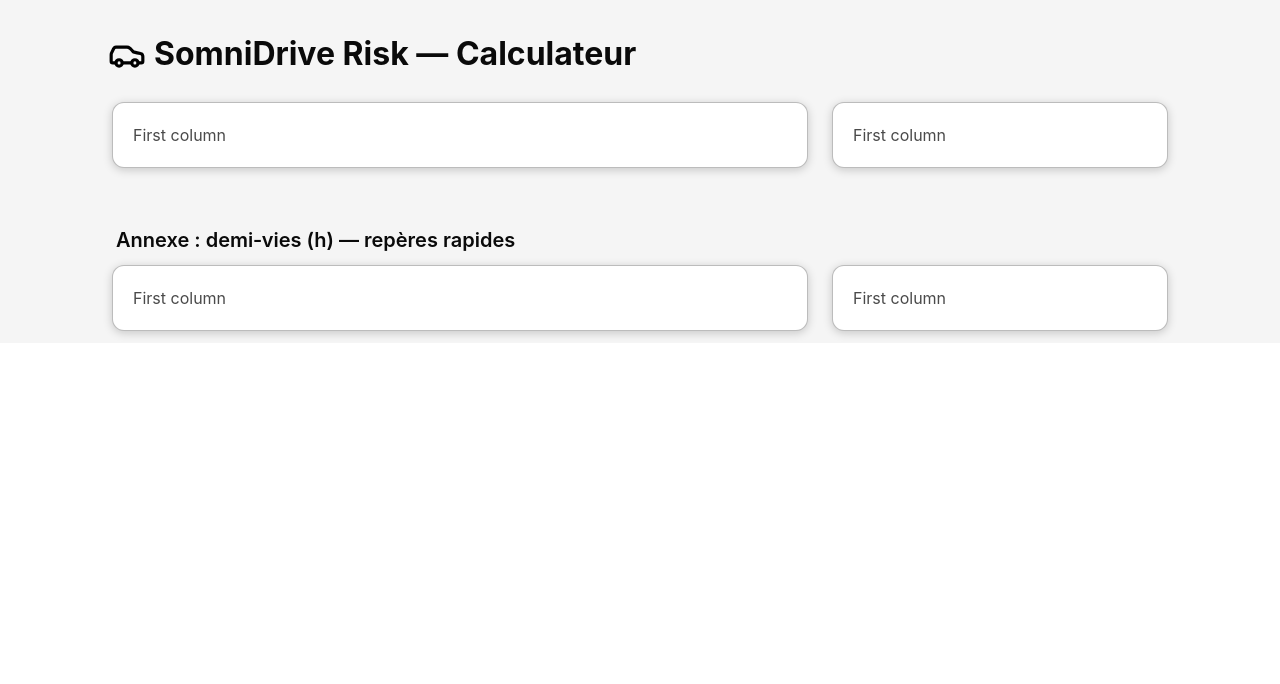
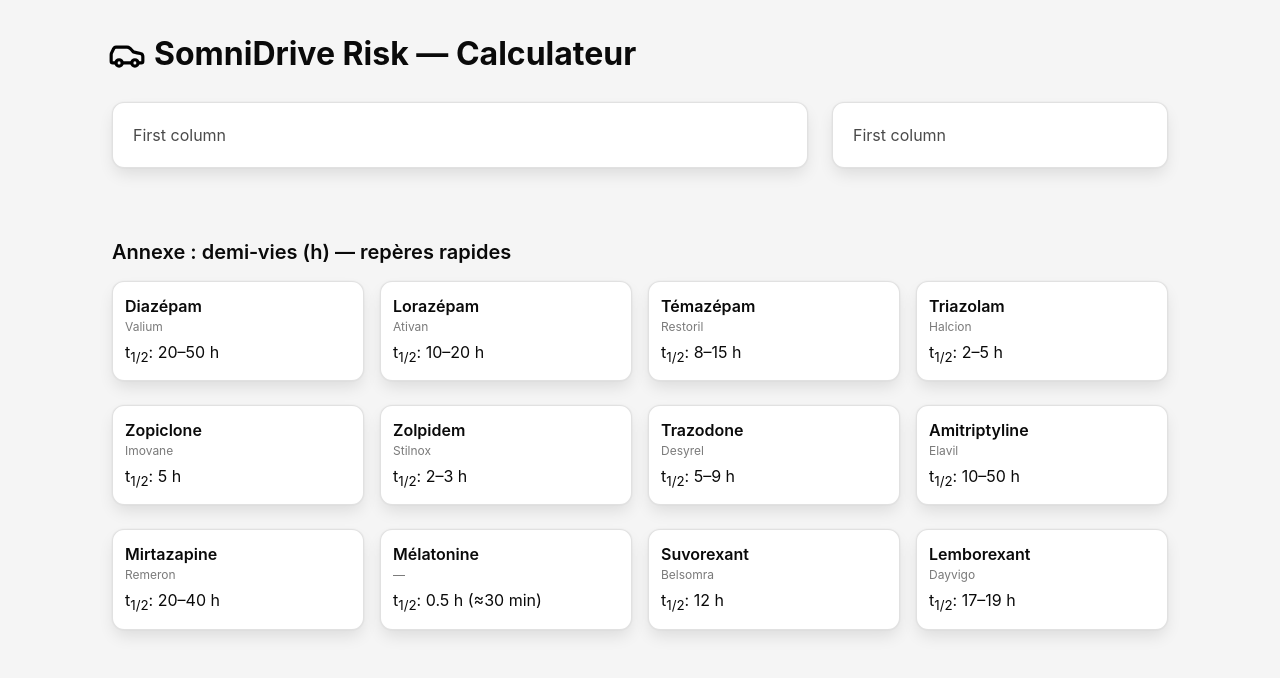
Before and after one commit to samyiss/SomniDrive, a React (Create React App) app: page / in a window 1280 px wide. Shown: the top 684 px of the page. Built offline with nearby package versions, Linux system fonts and the light colour scheme.

Commit message:
annexe display drugs cards finished

```diff
--- a/src/App.css
+++ b/src/App.css
@@ -43,9 +43,8 @@
 }
 
 .subtle-border {
-  border: 1px solid rgba(168, 168, 168, 0.76); /* Bulma grey */
+  border: 1px solid rgba(168, 168, 168, 0.35); /* Bulma grey */
   background: white;
   border-radius: 12px;              /* smooth corners */
-  box-shadow: 0 2px 10px rgba(0, 0, 0, 0.19);
   padding: 1.25rem;
 }
--- a/src/HomePage.jsx
+++ b/src/HomePage.jsx
@@ -103,39 +103,44 @@
                 </p>
             </div>
 
-            <div className="columns is-3">
+            <div className="columns">
                 <div className="column is-8">
-                    <div className="box subtle-border">
+                    <div className="card subtle-border">
                         First column
                     </div>
                 </div>
                 <div className="column">
-                    <div className="box subtle-border">
+                    <div className="card subtle-border">
                         First column
                     </div>
                 </div>
             </div>
 
 
+            <div className="pt-6 pb-6">
+                <div className="has-text-left">
+                    <p className="subtitle has-text-weight-semibold has-text-black pb-4">
+                        Annexe : demi‑vies (h) — repères rapides
+                    </p>
+                </div>
 
-            <div className="columns pt-6 has-text-right">
-                <p className="subtitle pl-4 has-text-weight-semibold has-text-black">
-                    Annexe : demi‑vies (h) — repères rapides
-                </p>
+                <div className="columns is-variable is-2 is-multiline">
+                    {
+                        drugs.map((drug) => (
+                            <div className="column is-3 mb-auto" key={drug.id}>
+                                <div className="card subtle-border p-3">
+                                    <p className="has-text-weight-semibold has-text-black">{drug.name}</p>
+                                    <p className="has-text-grey is-size-7 mb-1">{drug.brand}</p>
+                                    <p className="has-text-black">
+                                        t<sub>1/2</sub>: {drug.halfLife}
+                                    </p>
+                                </div>
+                            </div>
+                        ))
+                    }
+                </div>
             </div>
 
-            <div className="columns is-3">
-                <div className="column is-8">
-                    <div className="box subtle-border">
-                        First column
-                    </div>
-                </div>
-                <div className="column">
-                    <div className="box subtle-border">
-                        First column
-                    </div>
-                </div>
-            </div>
 
         </main>
     );
```
